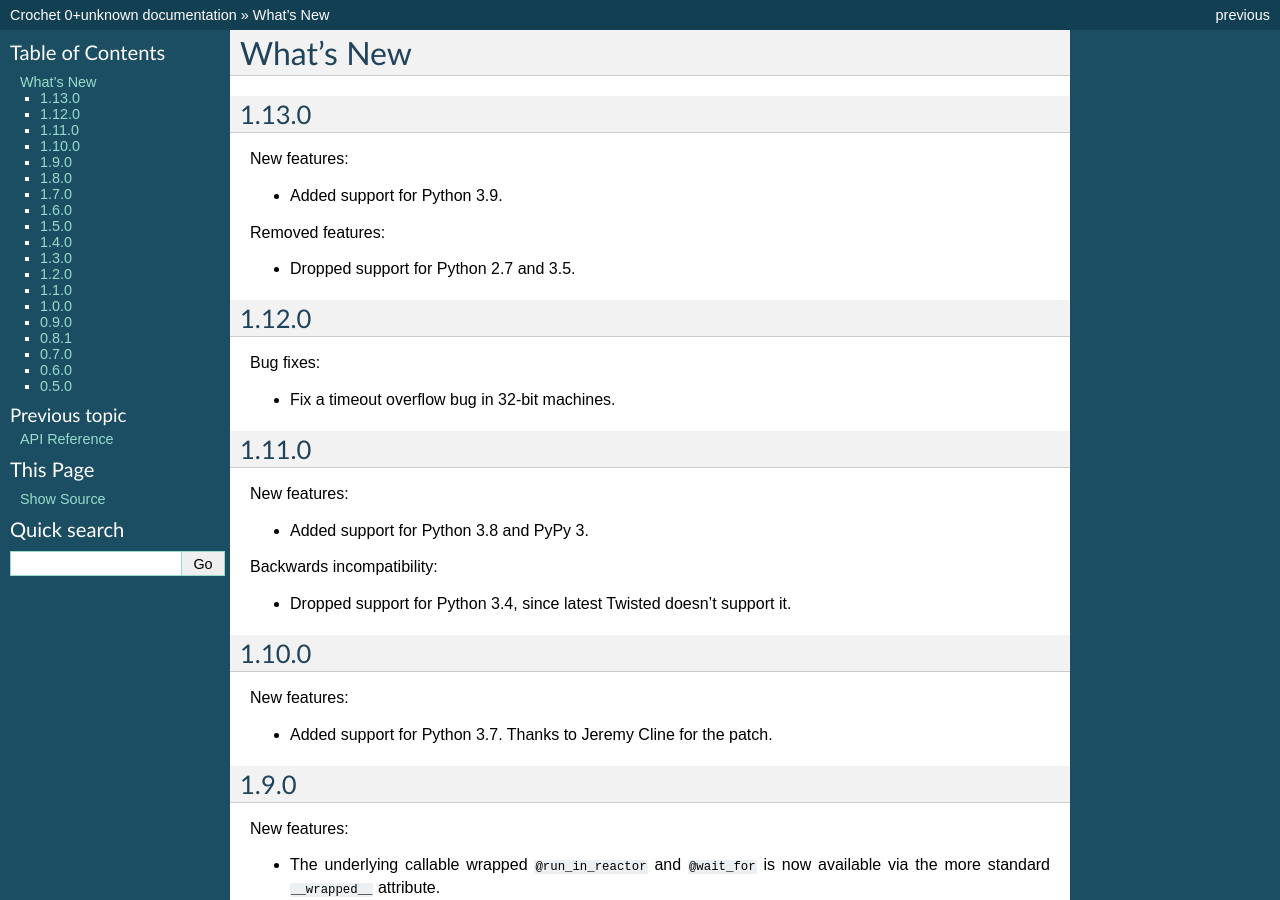
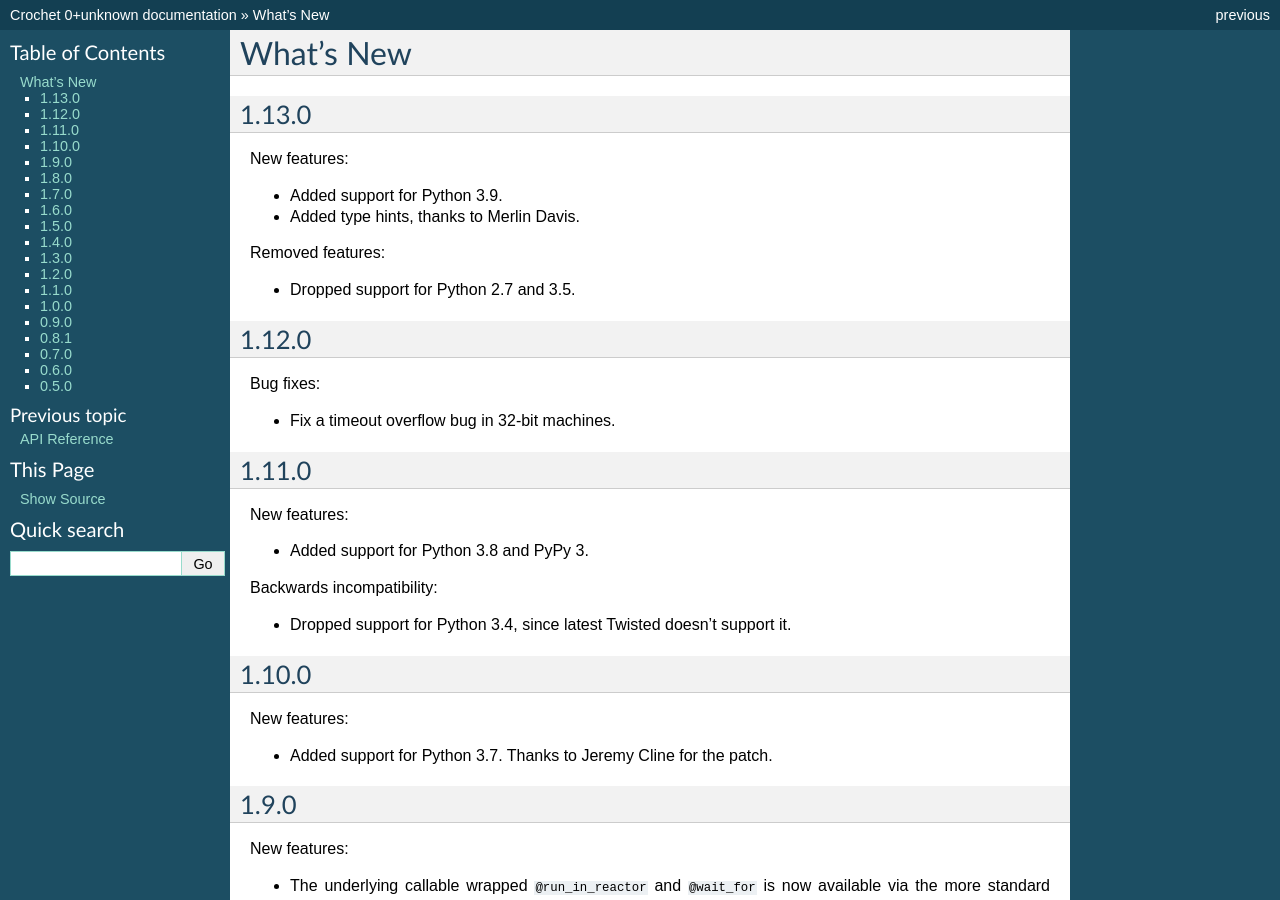
Before and after one commit to itamarst/crochet, a Sphinx documentation site: the page built from docs/news.rst, in a window 1280 px wide and 900 px high. Built offline with Sphinx 7.4.7, drawn with Linux system fonts in a browser that asks for light colours.

Commit message:
News entry.

```diff
--- a/docs/news.rst
+++ b/docs/news.rst
@@ -7,6 +7,7 @@ What's New
 New features:
 
 * Added support for Python 3.9.
+* Added type hints, thanks to Merlin Davis.
 
 Removed features:
 
```
